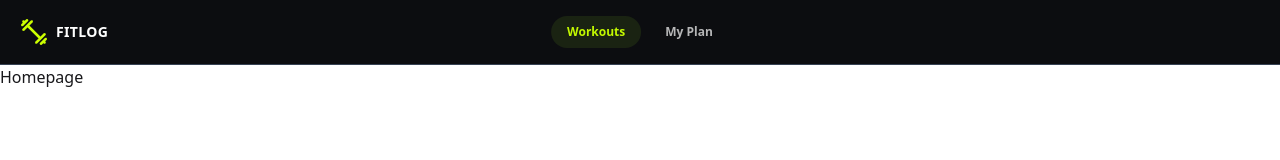
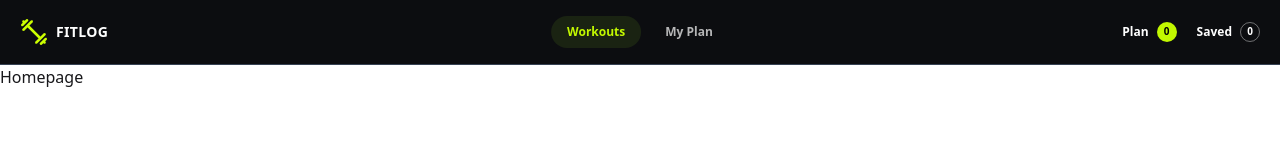
Before and after one commit to naimulstack/fitlog, a Next.js app: page / in a window 1280 px wide. Shown: the top 160 px of the page. Built offline with nearby package versions, Linux system fonts and the light colour scheme.

Commit message:
Navbar right side plan and saved count added

```diff
--- a/src/components/Navbar/page.tsx
+++ b/src/components/Navbar/page.tsx
@@ -44,6 +44,28 @@ export default function Navbar() {
           </Link>
         </div>
 
+        {/* Right Side */}
+        <div className="flex items-center gap-5">
+
+          {/* Plan */}
+          <Link href="/my-plan" className="flex items-center gap-2 text-xs font-semibold text-white">
+            <span>Plan</span>
+
+            <span className="flex h-5 min-w-5 items-center justify-center rounded-full bg-[#C2F800] px-1.5 text-[10px] font-bold text-black">
+              {planCount}
+            </span>
+          </Link>
+
+          {/* Saved */}
+          <Link href="/my-plan" className="flex items-center gap-2 text-xs font-semibold text-white">
+            <span>Saved</span>
+
+            <span className="flex h-5 min-w-5 items-center justify-center rounded-full border border-white/40 px-1.5 text-[10px] font-bold text-white">
+              {savedCount}
+            </span>
+          </Link>
+
+        </div>
       </nav>
     </header>
   );
```
